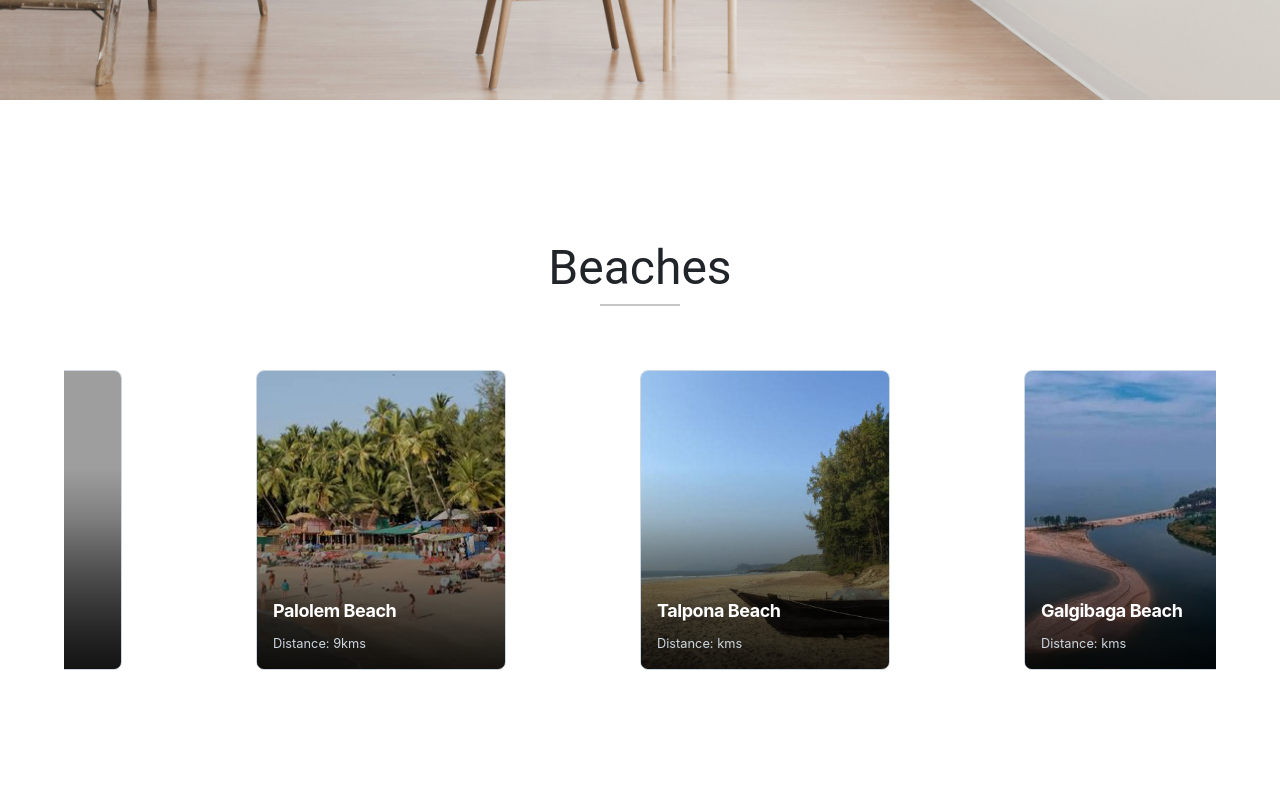
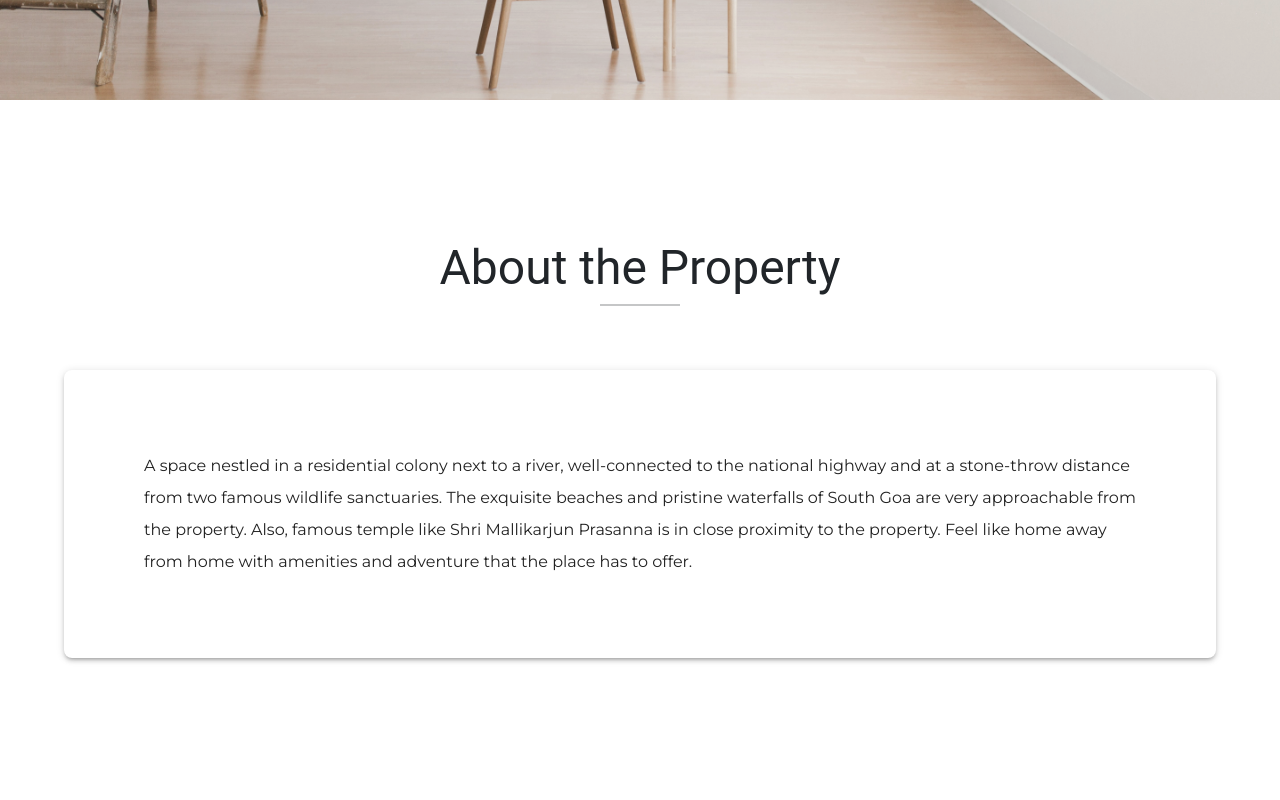
Before and after one commit to Umang2802/homestaygoa, a React (Create React App) app: page /resturants in a window 1280 px wide. Shown: the part 560-1360 px from the top of the page. Built offline with nearby package versions, Linux system fonts and the light colour scheme; grey boxes are pictures that could not be loaded; a web font is replaced by a local one.

Commit message:
added about section

```diff
--- a/src/Carousel/Carousel.jsx
+++ b/src/Carousel/Carousel.jsx
@@ -28,6 +28,9 @@ const Carousels = (props) => {
       infinite={true}
       centerMode={true}
       removeArrowOnDeviceType={["tablet", "mobile"]}
+      autoPlay={true}
+      autoPlaySpeed={2000}
+      keyBoardControl={true}
     >
       {props.array.map((v, i) => {
         return <Card values={v} key={i}></Card>;
--- a/src/Navbar/Navbar.js
+++ b/src/Navbar/Navbar.js
@@ -6,7 +6,7 @@ import Typography from "@mui/material/Typography";
 import Container from "@mui/material/Container";
 import Button from "@mui/material/Button";
 
-const pages = ["beaches", "temples", "forts", "resturants"];
+const pages = ["about", "beaches", "temples", "forts", "resturants"];
 
 function ResponsiveAppBar() {
   return (
@@ -48,6 +48,7 @@ function ResponsiveAppBar() {
               flexGrow: 1,
               fontFamily: "'MonteCarlo', cursive",
               color: "black",
+              justifyContent: "center",
               textDecoration: "none",
             }}
           >
--- /dev/null
+++ b/src/Pages/About.jsx
@@ -0,0 +1,57 @@
+import { Box, Container, Divider, Typography } from "@mui/material";
+import React from "react";
+import Paper from "@mui/material/Paper";
+
+const About = () => {
+  return (
+    <Box
+      id="about"
+      sx={{
+        minHeight: { xs: "40vh", md: "80vh" },
+        marginTop: { md: "20px" },
+      }}
+    >
+      <Container maxWidth="lg" sx={{ pt: { xs: 5, md: 15 } }}>
+        <Typography
+          variant="h3"
+          component="h3"
+          sx={{
+            textAlign: "center",
+            mb: 4,
+            fontSize: { xs: "1.5rem", md: "3rem" },
+          }}
+        >
+          About the Property
+          <Divider
+            sx={{
+              width: "7%",
+              margin: "auto",
+              borderBottomWidth: { md: 2 },
+              mt: 1,
+              mb: { md: 8 },
+            }}
+          />
+        </Typography>
+        <Paper
+          elevation={3}
+          component="p"
+          sx={{
+            p: { xs: 4, md: 10 },
+            borderRadius: 2,
+            lineHeight: { md: "2" },
+          }}
+        >
+          A space nestled in a residential colony next to a river,
+          well-connected to the national highway and at a stone-throw distance
+          from two famous wildlife sanctuaries. The exquisite beaches and
+          pristine waterfalls of South Goa are very approachable from the
+          property. Also, famous temple like Shri Mallikarjun Prasanna is in
+          close proximity to the property. Feel like home away from home with
+          amenities and adventure that the place has to offer.
+        </Paper>
+      </Container>
+    </Box>
+  );
+};
+
+export default About;
--- a/src/Pages/HeroPage.jsx
+++ b/src/Pages/HeroPage.jsx
@@ -7,6 +7,7 @@ import styled from "styled-components";
 import Beaches from "./Beaches.jsx";
 import Resturants from "./Resturants.jsx";
 import { Box } from "@mui/system";
+import About from "./About";
 // import Temples from "./Temples.jsx";
 // import Forts from "./Forts.jsx";
 
@@ -60,7 +61,7 @@ const HeroPage = () => {
             alignItems: "center",
           }}
         >
-          <HeroButton disableRipple={true} href="#beaches">
+          <HeroButton disableRipple={true} href="#about">
             <Typography
               variant="p"
               sx={{ fontSize: { xs: "1.2rem", md: "3.3rem" } }}
@@ -84,6 +85,7 @@ const HeroPage = () => {
           </HeroButton>
         </div>
       </section>
+      <About></About>
       <Beaches />
       <Resturants />
       {/* <Forts />
```
